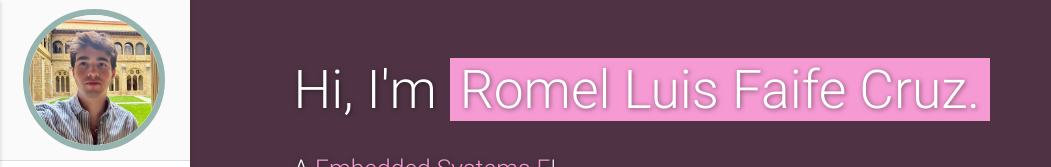
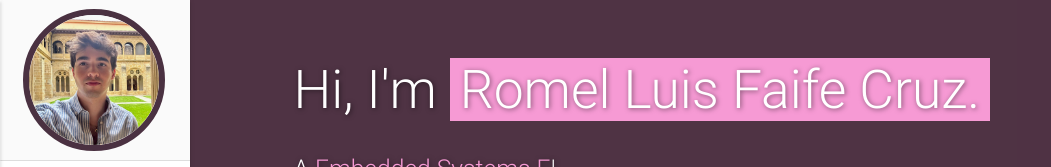
Before and after one commit to romeluis/ece444pra1, a plain HTML site: page index.html in a window 1280 px wide. Shown: the top 167 px of the page, without its empty margins (0-1051 px from the left). Drawn offline with nearby package versions, Linux system fonts and the light colour scheme.

Commit message:
Activity 3

```diff
--- a/assets/css/style.css
+++ b/assets/css/style.css
@@ -11,7 +11,7 @@
   /* background-size: cover;  */
   margin: -31px;
   margin-left:-7px;
-  border: 6px solid rgba(0, 77, 64, 0.4);
+  border: 6px solid rgb(74, 49, 65);
   border-radius: 50% !important;
 }
 
```
